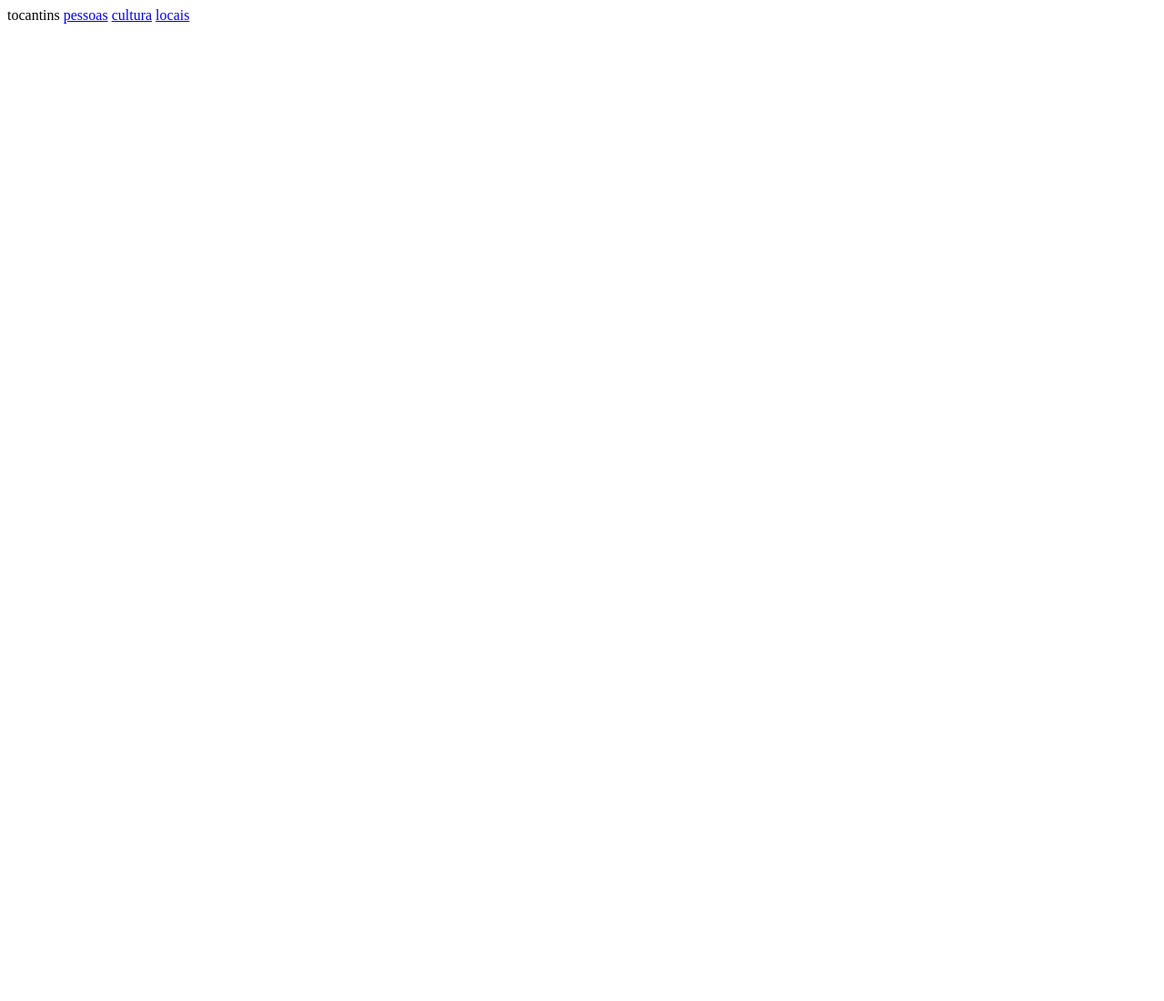
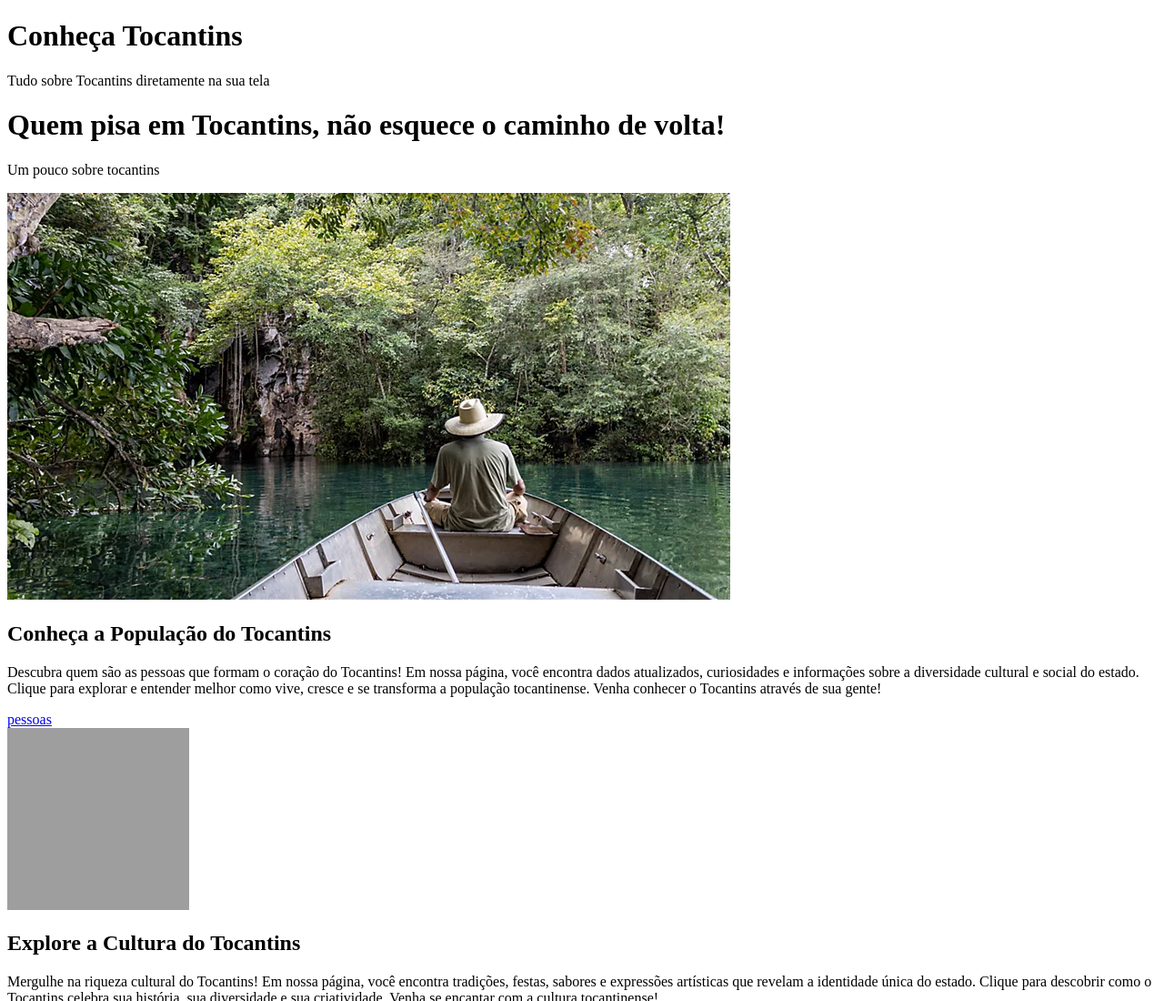
Before and after one commit to LauraLobo0/LauraLobo0.github.io, a plain HTML site: page tocantins/index.html in a window 1280 px wide. Shown: the top 1100 px of the page at 91% size. Before the commit the page ends 800 px from the top, so only its background shows below. Drawn offline with Linux system fonts and the light colour scheme; grey boxes are pictures that could not be loaded; some icons are missing.

Commit message:
Principal

```diff
--- a/tocantins/index.html
+++ b/tocantins/index.html
@@ -5,14 +5,59 @@
     <meta charset="UTF-8">
     <meta http-equiv="X-UA-Compatible" content="IE=edge">
     <meta name="viewport" content="width=device-width, initial-scale=1.0">
-    <title>Document</title>
+    <link rel="stylesheet"
+        href="https://cdn.jsdelivr.net/npm/glyphicons-halflings@1.9.1/css/glyphicons-halflings.min.css">
+    <title>Tudo sobre Tocantins</title>
 </head>
 
 <body>
-    tocantins
-    <a href="pessoas.html">pessoas</a>
-    <a href="cultura.html">cultura</a>
-    <a href="locais.html">locais</a>
+    <header>
+        <h1> Conheça Tocantins</h1>
+        <p> Tudo sobre Tocantins diretamente na sua tela</p>
+        <header>
+
+
+            <main>
+                <h1>Quem pisa em Tocantins, não esquece o caminho de volta!</h1>
+                <p> Um pouco sobre tocantins</p>
+
+                <div>
+                    <img src="pontos-turisticos-de-tocantins-2024-1_16by9.webp">
+                    <h2>Conheça a População do Tocantins</h2>
+                    <p>Descubra quem são as pessoas que formam o coração do Tocantins! Em nossa página, você encontra
+                        dados atualizados, curiosidades e informações sobre a diversidade cultural e social do estado.
+                        Clique para explorar e entender melhor como vive, cresce e se transforma a população
+                        tocantinense. Venha conhecer o Tocantins através de sua gente! </p>
+                    <a href="pessoas.html">pessoas</a>
+                </div>
+
+                <div> <img src="um-grupo-de-amigos-colombianos-passar-tempo-juntos-e-divertir-se.jpg"
+                        alt="senhor sorrindo e dançando uma dança tipica" width="200px" height="200px">
+                    <h2>Explore a Cultura do Tocantins </h2>
+                    <p>Mergulhe na riqueza cultural do Tocantins! Em nossa página, você encontra tradições, festas,
+                        sabores e expressões artísticas que revelam a identidade única do estado.
+                        Clique para descobrir como o Tocantins celebra sua história, sua diversidade e sua criatividade.
+                        Venha se encantar com a cultura tocantinense!</p>
+                    <a href="cultura.html">cultura</a>
+                </div>
+
+                <div> <img src="Cachoeira-da-Velha-3-1024x683.jpg">
+                    <h2>Descubra os Principais Locais do Tocantins </h2>
+                    <p>Venha explorar os destinos que fazem do Tocantins um estado surpreendente! Em nossa página, você
+                        encontra paisagens incríveis, pontos turísticos imperdíveis e lugares cheios de história e
+                        beleza natural.
+                        Clique para conhecer cada cantinho tocantinense e planejar sua próxima aventura. O Tocantins
+                        espera por você!</p>
+                    <a href="locais.html">locais</a>
+                </div>
+            </main>
+            <footer>
+                <p> Acompanhe Tocantins ainda mais de perto!</p>
+
+                <i class="glyphicon glyphicon-asterisk"></i>
+                <i class="fi fi-brands-facebook"></i>
+                <i class="fi fi-sr-share"></i>
+            </footer>
 </body>
 
 </html>
```
Also changed, not shown: tocantins/locais.html (+2 -0 lines), tocantins/Cachoeira-da-Velha-3-1024x683.jpg (added), tocantins/brejo-limpo-tocantins-1-930x496.jpg.webp (added), tocantins/pontos-turisticos-de-tocantins-2024-1_16by9.webp (added), 1 other file.
